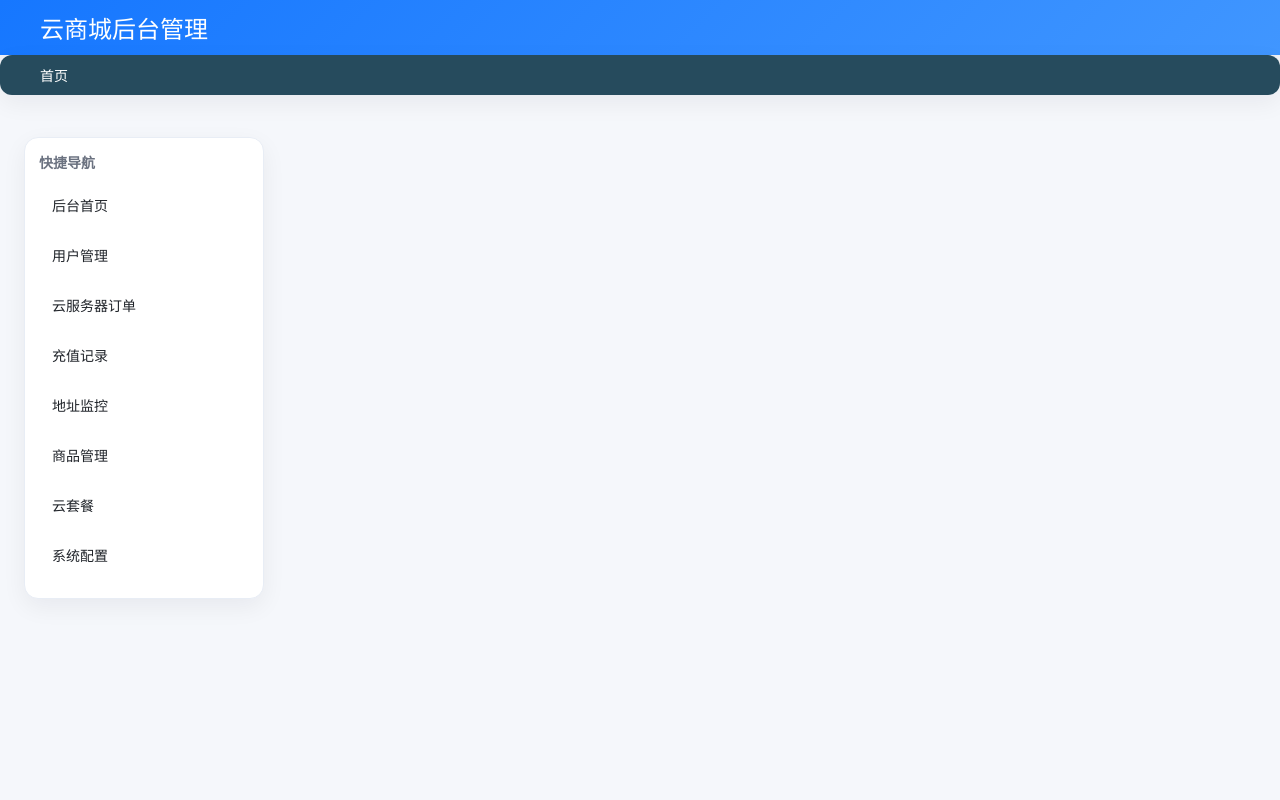
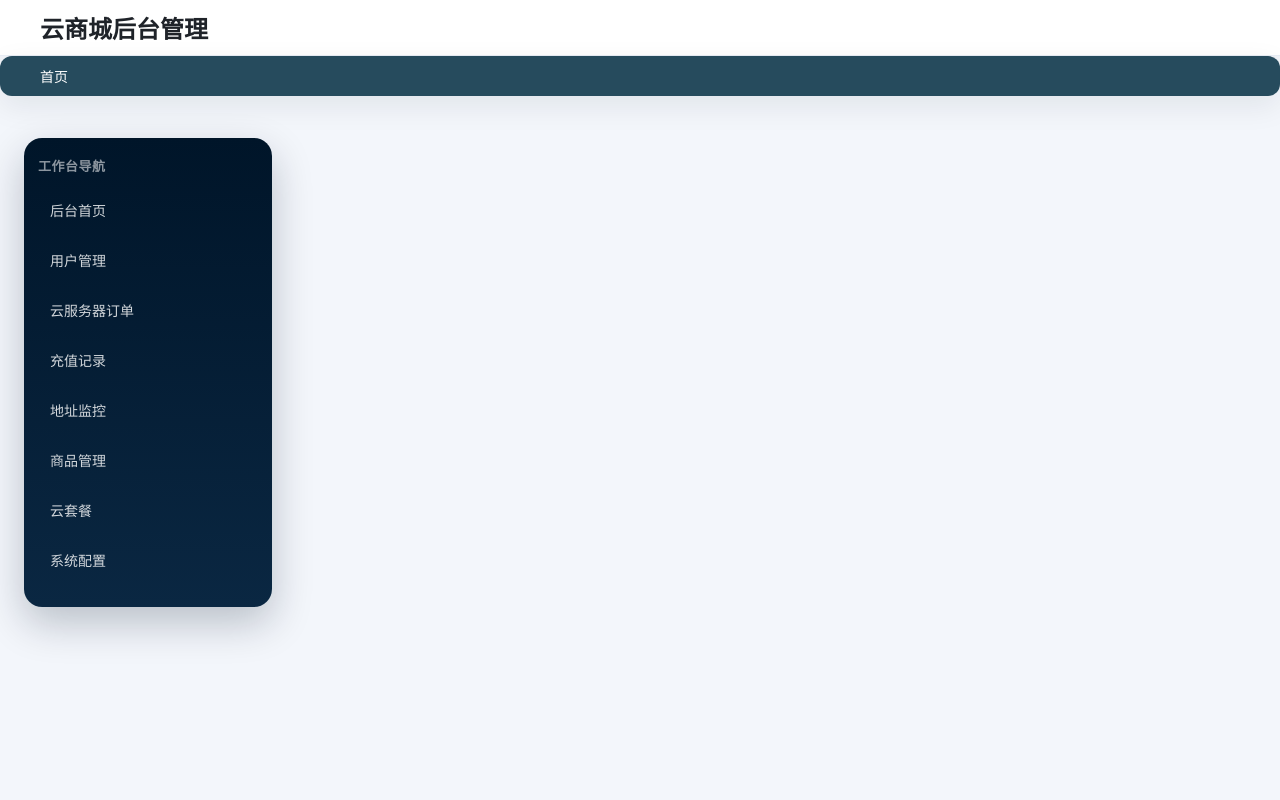
Before and after one commit to cnshiyi/shop, a Django app: template templates/admin/base_site.html in a window 1280 px wide. Run offline with Django 5.2, Linux system fonts and the light colour scheme; the template is opened without the code that fills it, so the values that code supplies are empty.

Commit message:
tune admin theme closer to eleadmin style

```diff
--- a/templates/admin/base_site.html
+++ b/templates/admin/base_site.html
@@ -13,23 +13,29 @@
 {{ block.super }}
 <style>
   :root {
-    --oc-bg: #f5f7fb;
+    --oc-body: #f3f6fb;
+    --oc-header: #ffffff;
+    --oc-sidebar: #001529;
+    --oc-sidebar-soft: #0a2742;
     --oc-card: #ffffff;
     --oc-line: #e8edf5;
     --oc-text: #1f2329;
-    --oc-sub: #6b7280;
+    --oc-sub: #7b8794;
     --oc-primary: #1677ff;
-    --oc-primary-soft: #e6f4ff;
-    --oc-shadow: 0 8px 24px rgba(15, 23, 42, 0.06);
+    --oc-primary-soft: rgba(22, 119, 255, 0.14);
+    --oc-shadow: 0 10px 30px rgba(15, 23, 42, 0.08);
     --oc-radius: 14px;
   }
-  body, #container { background: var(--oc-bg); }
+  html, body, #container { background: var(--oc-body); }
+  body { color: var(--oc-text); }
   #header {
-    background: linear-gradient(135deg, #1677ff, #4096ff);
-    color: #fff;
-    box-shadow: var(--oc-shadow);
+    background: var(--oc-header);
+    color: var(--oc-text);
+    border-bottom: 1px solid var(--oc-line);
+    box-shadow: 0 2px 12px rgba(15,23,42,.04);
   }
-  #site-name a, #user-tools, #user-tools a { color: #fff !important; }
+  #site-name a { color: var(--oc-text) !important; font-weight: 700; }
+  #user-tools, #user-tools a { color: var(--oc-sub) !important; }
   #content { padding: 24px; }
   .breadcrumbs {
     background: #fff;
@@ -39,54 +45,50 @@
     margin: 0 0 18px 0;
     box-shadow: var(--oc-shadow);
   }
-  .oc-admin-layout { display: flex; gap: 20px; align-items: flex-start; }
+  .oc-admin-layout { display: flex; gap: 22px; align-items: flex-start; }
   .oc-admin-sidebar {
-    min-width: 210px;
-    max-width: 210px;
-    background: var(--oc-card);
-    border: 1px solid var(--oc-line);
-    border-radius: var(--oc-radius);
-    padding: 14px;
+    min-width: 220px;
+    max-width: 220px;
+    background: linear-gradient(180deg, var(--oc-sidebar), var(--oc-sidebar-soft));
+    border-radius: 18px;
+    padding: 18px 14px;
     position: sticky;
     top: 16px;
-    box-shadow: var(--oc-shadow);
+    box-shadow: 0 16px 40px rgba(0, 21, 41, 0.24);
   }
   .oc-admin-sidebar h3 {
-    margin: 0 0 12px 0;
-    font-size: 14px;
-    color: var(--oc-sub);
+    margin: 0 0 14px 0;
+    font-size: 13px;
+    color: rgba(255,255,255,.55);
     font-weight: 700;
+    letter-spacing: .5px;
   }
   .oc-admin-sidebar a {
     display: block;
-    padding: 10px 12px;
+    padding: 11px 12px;
     margin-bottom: 8px;
     border-radius: 10px;
     text-decoration: none;
-    color: var(--oc-text);
-    background: #fff;
-    border: 1px solid transparent;
+    color: rgba(255,255,255,.82);
+    background: transparent;
     transition: all .18s ease;
     font-weight: 500;
   }
   .oc-admin-sidebar a:hover {
-    background: var(--oc-primary-soft);
-    color: var(--oc-primary);
-    border-color: #b7d7ff;
+    background: rgba(255,255,255,.08);
+    color: #fff;
   }
   .oc-admin-sidebar a.active {
     background: var(--oc-primary);
     color: #fff;
-    box-shadow: 0 8px 18px rgba(22, 119, 255, 0.22);
+    box-shadow: 0 10px 20px rgba(22, 119, 255, 0.3);
   }
   .oc-admin-main { flex: 1; min-width: 0; }
-  #content-main, .module, .inline-group, .submit-row, .selector, .paginator, .object-tools a {
-    border-radius: 12px !important;
-  }
-  #content-main .module, .module.aligned, .submit-row, .inline-group {
+  #content-main .module, .module.aligned, .submit-row, .inline-group, div#changelist .actions {
     background: var(--oc-card);
     border: 1px solid var(--oc-line);
     box-shadow: var(--oc-shadow);
+    border-radius: var(--oc-radius) !important;
     overflow: hidden;
   }
   .module h2, .module caption, .inline-group h2 {
@@ -138,7 +149,7 @@
 {% with current=request.path %}
 <div class="oc-admin-layout">
   <aside class="oc-admin-sidebar">
-    <h3>快捷导航</h3>
+    <h3>工作台导航</h3>
     <a href="/admin/" class="{% if current == '/admin/' %}active{% endif %}">后台首页</a>
     <a href="/admin/accounts/telegramuser/" class="{% if '/admin/accounts/telegramuser/' in current %}active{% endif %}">用户管理</a>
     <a href="/admin/mall/cloudserverorder/" class="{% if '/admin/mall/cloudserverorder/' in current %}active{% endif %}">云服务器订单</a>
```
Also changed, not shown: other parts of templates/admin/base_site.html (+17 -8 lines), CHANGELOG.md, README.md.
